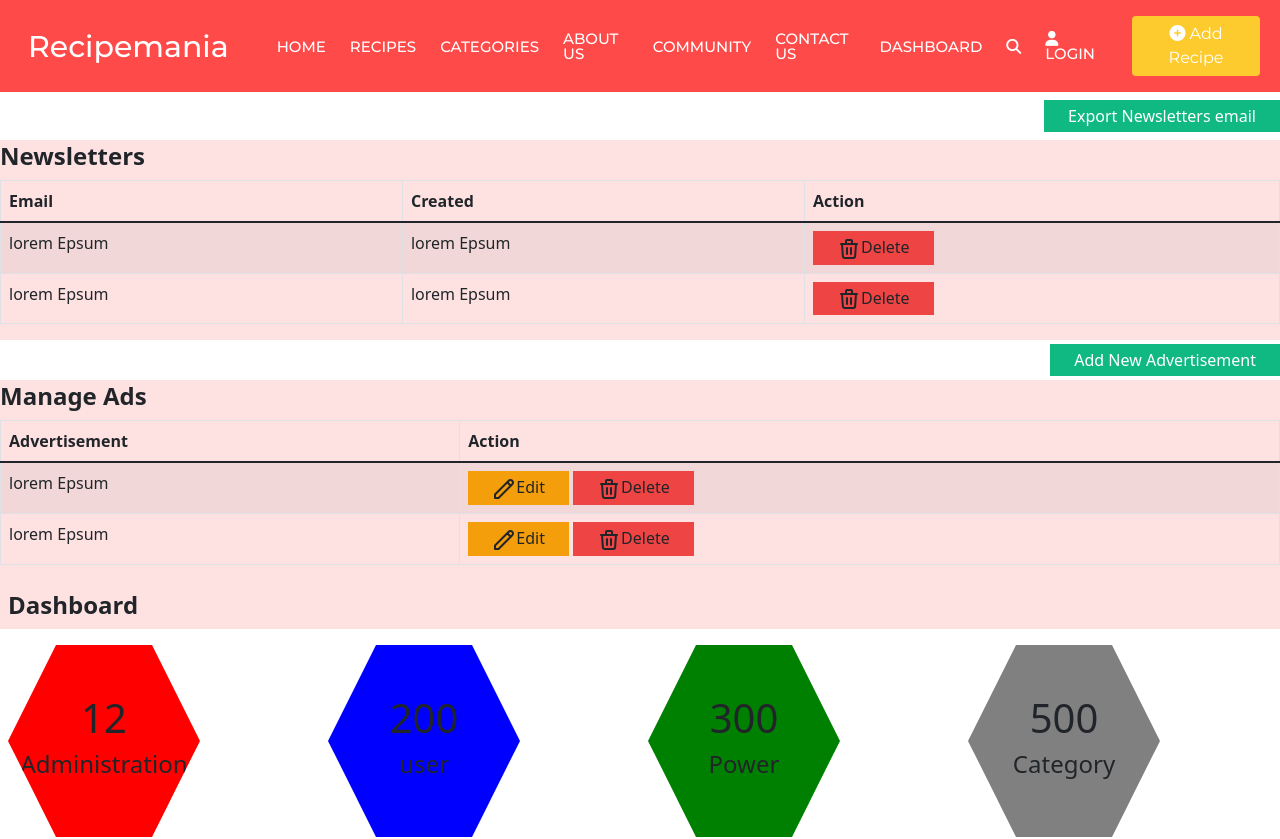
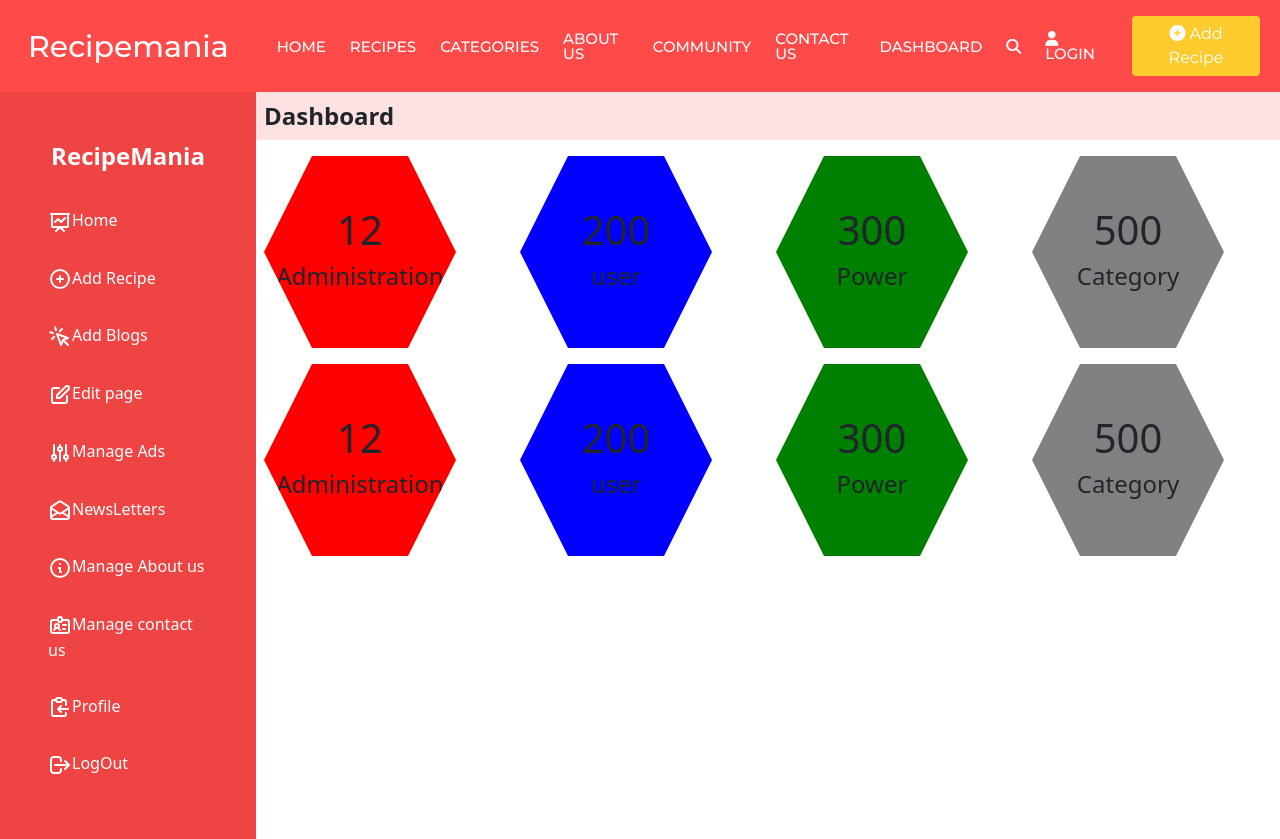
Before and after one commit to saints23githubbeck/ctarecipenia, a React (Create React App) app: page /dashboard in a window 1280 px wide. Shown: the top 839 px of the page. Built offline with nearby package versions, Linux system fonts and the light colour scheme.

Commit message:
all-done

```diff
--- a/src/Components/Dashboard/Dashboard.js
+++ b/src/Components/Dashboard/Dashboard.js
@@ -1,5 +1,6 @@
 import React from 'react';
 import DashboardRoot from '../DashboardRoot/DashboardRoot';
+import DashboardSlide from '../DashboardSlide/DashboardSlide';
 import ManageAds from '../ManageAds/ManageAds';
 import MyRecipes from '../MyRecipes/MyRecipes';
 import NewsLetters from '../Newsletters/NewsLetters';
@@ -10,6 +11,8 @@ import Profile from '../Profile/Profile';
 const Dashboard = () => {
     return (
         <div>
+
+            <DashboardSlide></DashboardSlide>
             <NewsLetters></NewsLetters>
             <ManageAds></ManageAds>
             <DashboardRoot></DashboardRoot>
--- a/src/Components/DashboardRoot/DashboardRoot.js
+++ b/src/Components/DashboardRoot/DashboardRoot.js
@@ -16,13 +16,13 @@ const DashboardRoot = () => {
 
     ]
     return (
-        <div className='flex justify-between'>
+        <div className='flex justify-between '>
 
             <div className='flex-1'>
                 <div >
                     <h1 className='text-2xl font-bold bg-red-100 px-2 py-2'>Dashboard</h1>
                 </div>
-                <div className='grid md:grid-cols-4 grid-cols-2'>
+                <div className='grid md:grid-cols-4 grid-cols-2 relative '>
                     {
                         data.map(ele => <div style={{background:`${ele.color}`}} className=' m-2 dashboard-user bg-red-500 w-48 h-48 flex justify-center items-center flex-col'>
                             <h1>{ele.value}</h1>
--- /dev/null
+++ b/src/Components/DashboardSlide/DashboardSlide.js
@@ -0,0 +1,96 @@
+import React from 'react';
+import DashboardRoot from '../DashboardRoot/DashboardRoot';
+
+const DashboardSlide = () => {
+
+//     let btn = document.getElementById("button")
+// let slide = document.getElementById("slide")
+
+// // action is here
+
+// btn.addEventListener("click" , ()=>{
+//     slide.classList.toggle("-translate-x-full")
+//     console.log(1)
+
+// })
+    return (
+        <div className='relative md:flex min-h-screen'>
+            {/* nav bar for mobile menu */}
+            <div className=" md:hidden flex  bg-red-500  text-red-100 justify-between px-5 py-7">
+            <a className="text-2xl font-bold no-underline text-red-100" href="#">RecipeMania</a>
+            <button className="button focus:outline-none  " id="button">
+                <svg xmlns="http://www.w3.org/2000/svg" className="h-6 w-6" fill="none" viewBox="0 0 24 24"
+                    stroke="currentColor">
+                    <path stroke-linecap="round" stroke-linejoin="round" stroke-width="2" d="M4 6h16M4 12h16M4 18h16" />
+                </svg>
+            </button>
+            </div>
+
+             {/* side bar is here  */}
+        <div className="w-64 bg-red-500 text-neutral-100	 space-y-5 absolute inset-y-0 left-0 transform -translate-x-full transition duration-200 md:relative md:-translate-x-0  "
+            idName="slide">
+             {/* logo  */}
+            <div>
+                <a href="#" className="text-2xl font-bold mt-5 flex items-center justify-center no-underline" style={{color:'white'}}>
+
+                    <span>RecipeMania</span>
+                </a>
+            </div>
+
+             {/* side bar  */}
+            <nav className='text' style={{color:'white'}} >
+                <a href="" style={{color:'white'}} className="block py-3 px-5 hover:bg-red-700 transition no-underline duration-200"> <svg xmlns="http://www.w3.org/2000/svg" className="h-6 w-6 inline" fill="none" viewBox="0 0 24 24" stroke="currentColor">
+  <path strokeLinecap="round" strokeLinejoin="round" strokeWidth={2} d="M7 12l3-3 3 3 4-4M8 21l4-4 4 4M3 4h18M4 4h16v12a1 1 0 01-1 1H5a1 1 0 01-1-1V4z" />
+</svg>Home</a>
+                <a href="" style={{color:'white'}} className="block py-3 px-5 hover:bg-red-700 transition no-underline duration-200"> <svg xmlns="http://www.w3.org/2000/svg" className="h-6 w-6 inline" fill="none" viewBox="0 0 24 24" stroke="currentColor">
+  <path strokeLinecap="round" strokeLinejoin="round" strokeWidth={2} d="M12 9v3m0 0v3m0-3h3m-3 0H9m12 0a9 9 0 11-18 0 9 9 0 0118 0z" />
+</svg>Add Recipe</a>
+                <a href="" style={{color:'white'}} className="block py-3 px-5 hover:bg-red-700 transition no-underline duration-200"> <svg xmlns="http://www.w3.org/2000/svg" className="h-6 w-6 inline" fill="none" viewBox="0 0 24 24" stroke="currentColor">
+  <path strokeLinecap="round" strokeLinejoin="round" strokeWidth={2} d="M15 15l-2 5L9 9l11 4-5 2zm0 0l5 5M7.188 2.239l.777 2.897M5.136 7.965l-2.898-.777M13.95 4.05l-2.122 2.122m-5.657 5.656l-2.12 2.122" />
+</svg>Add Blogs</a>
+                <a href="" style={{color:'white'}} className="block py-3 px-5 hover:bg-red-700 transition no-underline duration-200"> <svg xmlns="http://www.w3.org/2000/svg" className="h-6 w-6 inline" fill="none" viewBox="0 0 24 24" stroke="currentColor">
+  <path strokeLinecap="round" strokeLinejoin="round" strokeWidth={2} d="M11 5H6a2 2 0 00-2 2v11a2 2 0 002 2h11a2 2 0 002-2v-5m-1.414-9.414a2 2 0 112.828 2.828L11.828 15H9v-2.828l8.586-8.586z" />
+</svg>Edit page</a>
+                <a href="" style={{color:'white'}} className="block py-3 px-5 hover:bg-red-700 transition no-underline duration-200"><svg xmlns="http://www.w3.org/2000/svg" className="h-6 w-6 inline" fill="none" viewBox="0 0 24 24" stroke="currentColor">
+  <path strokeLinecap="round" strokeLinejoin="round" strokeWidth={2} d="M12 6V4m0 2a2 2 0 100 4m0-4a2 2 0 110 4m-6 8a2 2 0 100-4m0 4a2 2 0 110-4m0 4v2m0-6V4m6 6v10m6-2a2 2 0 100-4m0 4a2 2 0 110-4m0 4v2m0-6V4" />
+</svg>Manage Ads</a>
+
+<a href="" style={{color:'white'}} className="block py-3 px-5 hover:bg-red-700 transition no-underline duration-200"><svg xmlns="http://www.w3.org/2000/svg" className="h-6 w-6 inline" fill="none" viewBox="0 0 24 24" stroke="currentColor">
+  <path strokeLinecap="round" strokeLinejoin="round" strokeWidth={2} d="M3 19v-8.93a2 2 0 01.89-1.664l7-4.666a2 2 0 012.22 0l7 4.666A2 2 0 0121 10.07V19M3 19a2 2 0 002 2h14a2 2 0 002-2M3 19l6.75-4.5M21 19l-6.75-4.5M3 10l6.75 4.5M21 10l-6.75 4.5m0 0l-1.14.76a2 2 0 01-2.22 0l-1.14-.76" />
+</svg>NewsLetters</a>
+
+<a href="" style={{color:'white'}} className="block py-3 px-5 hover:bg-red-700 transition no-underline duration-200"><svg xmlns="http://www.w3.org/2000/svg" className="h-6 w-6 inline" fill="none" viewBox="0 0 24 24" stroke="currentColor">
+  <path strokeLinecap="round" strokeLinejoin="round" strokeWidth={2} d="M13 16h-1v-4h-1m1-4h.01M21 12a9 9 0 11-18 0 9 9 0 0118 0z" />
+</svg>Manage About us</a>
+
+<a href="" style={{color:'white'}} className="block py-3 px-5 hover:bg-red-700 transition no-underline duration-200"><svg xmlns="http://www.w3.org/2000/svg" className="h-6 w-6 inline" fill="none" viewBox="0 0 24 24" stroke="currentColor">
+  <path strokeLinecap="round" strokeLinejoin="round" strokeWidth={2} d="M10 6H5a2 2 0 00-2 2v9a2 2 0 002 2h14a2 2 0 002-2V8a2 2 0 00-2-2h-5m-4 0V5a2 2 0 114 0v1m-4 0a2 2 0 104 0m-5 8a2 2 0 100-4 2 2 0 000 4zm0 0c1.306 0 2.417.835 2.83 2M9 14a3.001 3.001 0 00-2.83 2M15 11h3m-3 4h2" />
+</svg>Manage contact us</a>
+
+<a href="" style={{color:'white'}} className="block py-3 px-5 hover:bg-red-700 transition no-underline duration-200"><svg xmlns="http://www.w3.org/2000/svg" className="h-6 w-6 inline" fill="none" viewBox="0 0 24 24" stroke="currentColor">
+  <path strokeLinecap="round" strokeLinejoin="round" strokeWidth={2} d="M8 5H6a2 2 0 00-2 2v12a2 2 0 002 2h10a2 2 0 002-2v-1M8 5a2 2 0 002 2h2a2 2 0 002-2M8 5a2 2 0 012-2h2a2 2 0 012 2m0 0h2a2 2 0 012 2v3m2 4H10m0 0l3-3m-3 3l3 3" />
+</svg>Profile</a>
+
+
+<a href="" style={{color:'white'}} className="block py-3 px-5 hover:bg-red-700 transition no-underline duration-200"><svg xmlns="http://www.w3.org/2000/svg" className="h-6 w-6 inline" fill="none" viewBox="0 0 24 24" stroke="currentColor">
+  <path strokeLinecap="round" strokeLinejoin="round" strokeWidth={2} d="M17 16l4-4m0 0l-4-4m4 4H7m6 4v1a3 3 0 01-3 3H6a3 3 0 01-3-3V7a3 3 0 013-3h4a3 3 0 013 3v1" />
+</svg>LogOut</a>
+
+
+
+
+
+            </nav>
+
+        </div>
+        <div class="flex-grow  text-5xl font-bold">
+            <DashboardRoot></DashboardRoot>
+
+
+           </div>
+
+        </div>
+    );
+};
+
+export default DashboardSlide;
```
